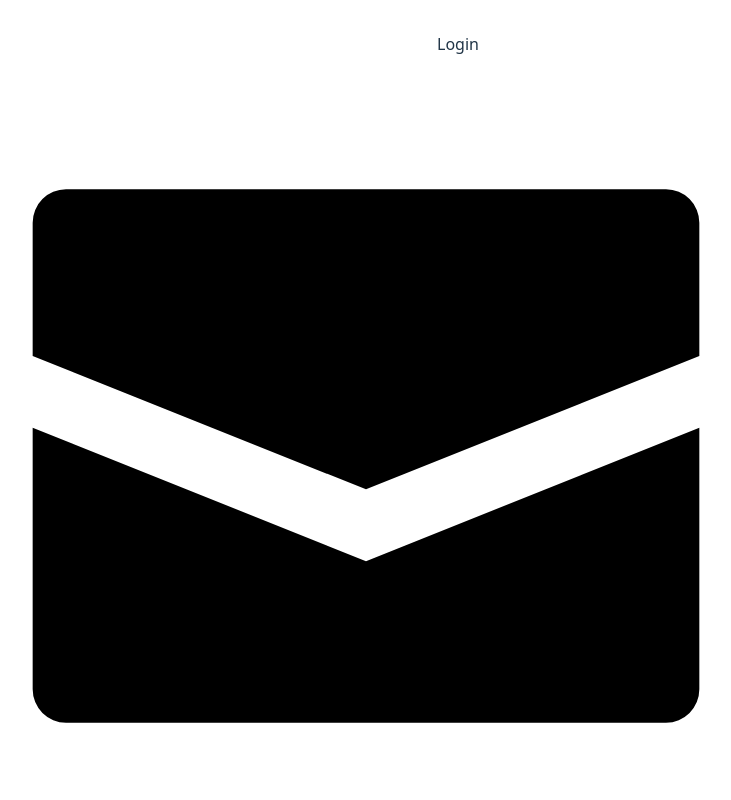
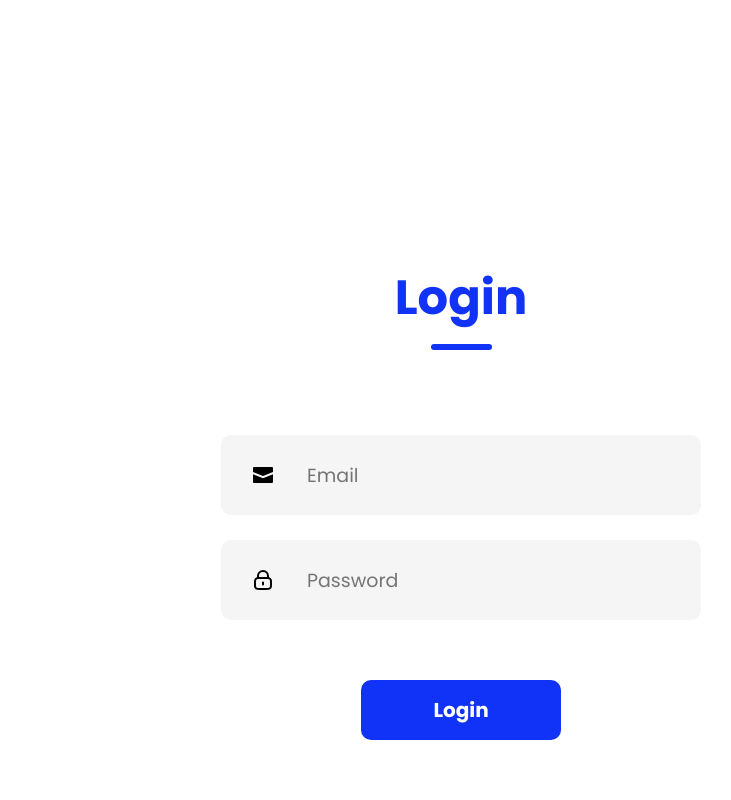
Before and after one commit to Mr-MichaelK/grand-voyage-frontend, a React (Vite) app: page / in a window 1280 px wide. Shown: the top 800 px of the page, without its empty margins (182-913 px from the left). Built offline with nearby package versions, Linux system fonts and the light colour scheme.

Commit message:
Styled the login page

```diff
--- a/index.html
+++ b/index.html
@@ -4,6 +4,9 @@
     <meta charset="UTF-8" />
     <link rel="icon" type="image/svg+xml" href="/vite.svg" />
     <meta name="viewport" content="width=device-width, initial-scale=1.0" />
+    <link rel="preconnect" href="https://fonts.googleapis.com">
+<link rel="preconnect" href="https://fonts.gstatic.com" crossorigin>
+<link href="https://fonts.googleapis.com/css2?family=Poppins:ital,wght@0,100;0,200;0,300;0,400;0,500;0,600;0,700;0,800;0,900;1,100;1,200;1,300;1,400;1,500;1,600;1,700;1,800;1,900&display=swap" rel="stylesheet">
     <title>Login</title>
   </head>
   <body>
--- a/src/LoginPage/LoginPage.css
+++ b/src/LoginPage/LoginPage.css
@@ -0,0 +1,134 @@
+
+*{
+    font-family: 'Poppins', sans-serif;
+}
+.container {
+    display: flex;
+    flex-direction: column;
+    margin: auto;
+    margin-top: 200px;
+    background-color: #fff;
+    padding: 30px;
+    max-width: 600px;
+    width: 90%;
+}
+
+.header {
+    display: flex;
+    flex-direction: column;
+    align-items: center;
+    gap: 10px;
+    width: 100%;
+    margin-bottom: 30px;
+}
+
+.text {
+    color: #1033f7;
+    font-size: 48px;
+    font-weight: 700;
+}
+
+.underline {
+    width: 61px;
+    height: 6px;
+    background-color: #1033f7;
+    border-radius: 9px;
+}
+
+.inputs {
+    margin-top: 55px;
+    display: flex;
+    flex-direction: column;
+    gap: 25px;
+}
+
+.input {
+    display: flex;
+    align-items: center;
+    margin: auto;
+    width: 100%;
+    max-width: 480px;
+    height: 80px;
+    background-color: #f5f5f5;
+    border-radius: 10px;
+}
+
+.input img {
+    margin: 0 30px;
+    width: 24px;
+    height: 24px;
+}
+
+.input input {
+    width: 100%;
+    height: 50px;
+    background: transparent;
+    border: none;
+    outline: none;
+    font-size: 19px;
+    color: #797979;
+    padding-right: 30px;
+}
+
+.submitContainer {
+    display: flex;
+    justify-content: center;
+    margin: 60px auto;
+}
+
+.submit {
+    display: flex;
+    justify-content: center;
+    align-items: center;
+    width: 200px;
+    height: 60px;
+    background-color: #1033f7;
+    border-radius: 10px;
+    color: #fff;
+    font-size: 20px;
+    font-weight: 700;
+    cursor: pointer;
+}
+
+.sign-up {
+    text-align: center;
+    margin-top: 20px;
+    color: #797979;
+}
+
+.sign-up span {
+    color: #1033f7;
+    cursor: pointer;
+    font-weight: 600;
+}
+
+@media (max-width: 480px) {
+    .container {
+        margin-top: 100px;
+        padding: 20px;
+    }
+
+    .text {
+        font-size: 2rem;
+    }
+
+    .input {
+        height: 60px;
+        max-width: 100%;
+    }
+
+    .input img {
+        margin: 0 20px;
+    }
+
+    .input input {
+        font-size: 1rem;
+        padding-right: 20px;
+    }
+
+    .submit {
+        width: 160px;
+        height: 50px;
+        font-size: 1.1rem;
+    }
+}
```
